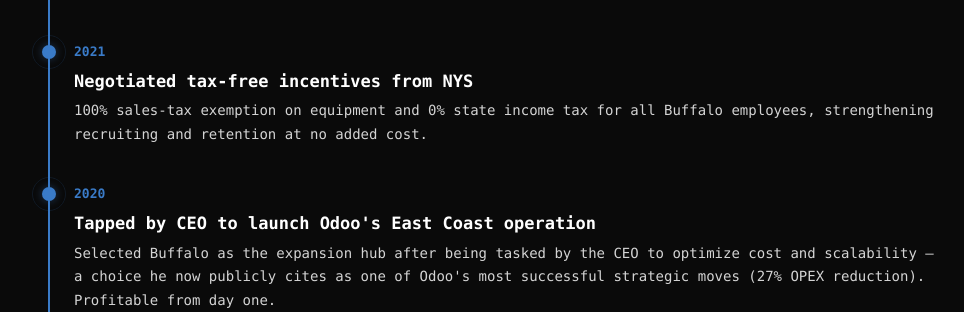
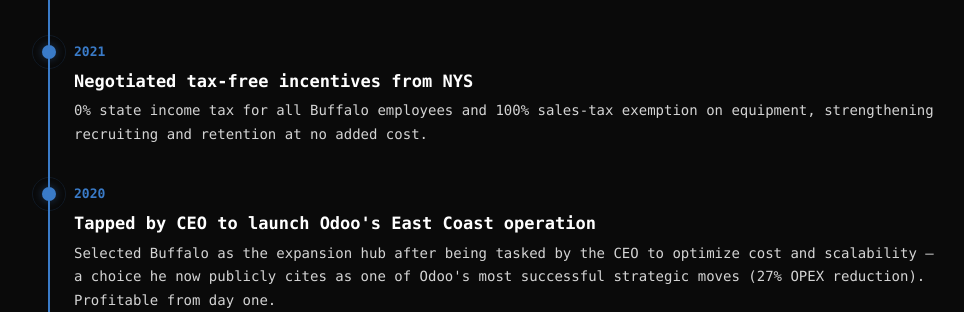
Before and after one commit to nko614/kosinski-website, a Flask app: page /resume in a window 1280 px wide. Shown: the part 878-1190 px from the top of the page, without its empty margins (150-1114 px from the left). Run offline with Flask 3, Linux system fonts and the light colour scheme; some libraries are stand-ins or nearby versions.

Commit message:
Lead with 0% state income tax in incentives description
Co-Authored-By: Claude Opus 4.6 <noreply@anthropic.com>

```diff
--- a/templates/resume.html
+++ b/templates/resume.html
@@ -95,7 +95,7 @@
                 <div class="timeline-year">2021</div>
                 <div class="timeline-content">
                     <div class="timeline-title">Negotiated tax-free incentives from NYS</div>
-                    <div class="timeline-desc">100% sales-tax exemption on equipment and 0% state income tax for all Buffalo employees, strengthening recruiting and retention at no added cost.</div>
+                    <div class="timeline-desc">0% state income tax for all Buffalo employees and 100% sales-tax exemption on equipment, strengthening recruiting and retention at no added cost.</div>
                 </div>
                 <div class="timeline-slideshow">
                     <div class="slideshow-track">
@@ -182,7 +182,7 @@
                     <ul class="role-details role-details-hidden" id="md-details-more">
                         <li>Managed financial and operational performance, including budgeting, forecasting, commercial leases, payroll, procurement, taxes, government programs, and internal systems.</li>
                         <li>Negotiated a NYS incentive agreement that granted Odoo ownership of its $22M headquarters building for $1 in exchange for creating 350 new jobs.</li>
-                        <li>Reduced OPEX through NYS incentives, including 100% sales-tax exemption on equipment and 0% state income tax for all Buffalo employees, strengthening recruiting and retention at no added cost.</li>
+                        <li>Reduced OPEX through NYS incentives, including 0% state income tax for all Buffalo employees and 100% sales-tax exemption on equipment, strengthening recruiting and retention at no added cost.</li>
                         <li>Led sales across SMB and enterprise markets, including Fortune 500 accounts, owning the full cycle from prospecting through close.</li>
                         <li>Created the U.S. mid-market and enterprise implementation methodology and remained hands-on across scoping, analysis, development oversight, deployment, training, and long-term account management.</li>
                         <li>Oversaw the $5M build-out and renovation of the Buffalo headquarters and full commercial kitchen, including design, vendor selection, construction, and delivery.</li>
```
